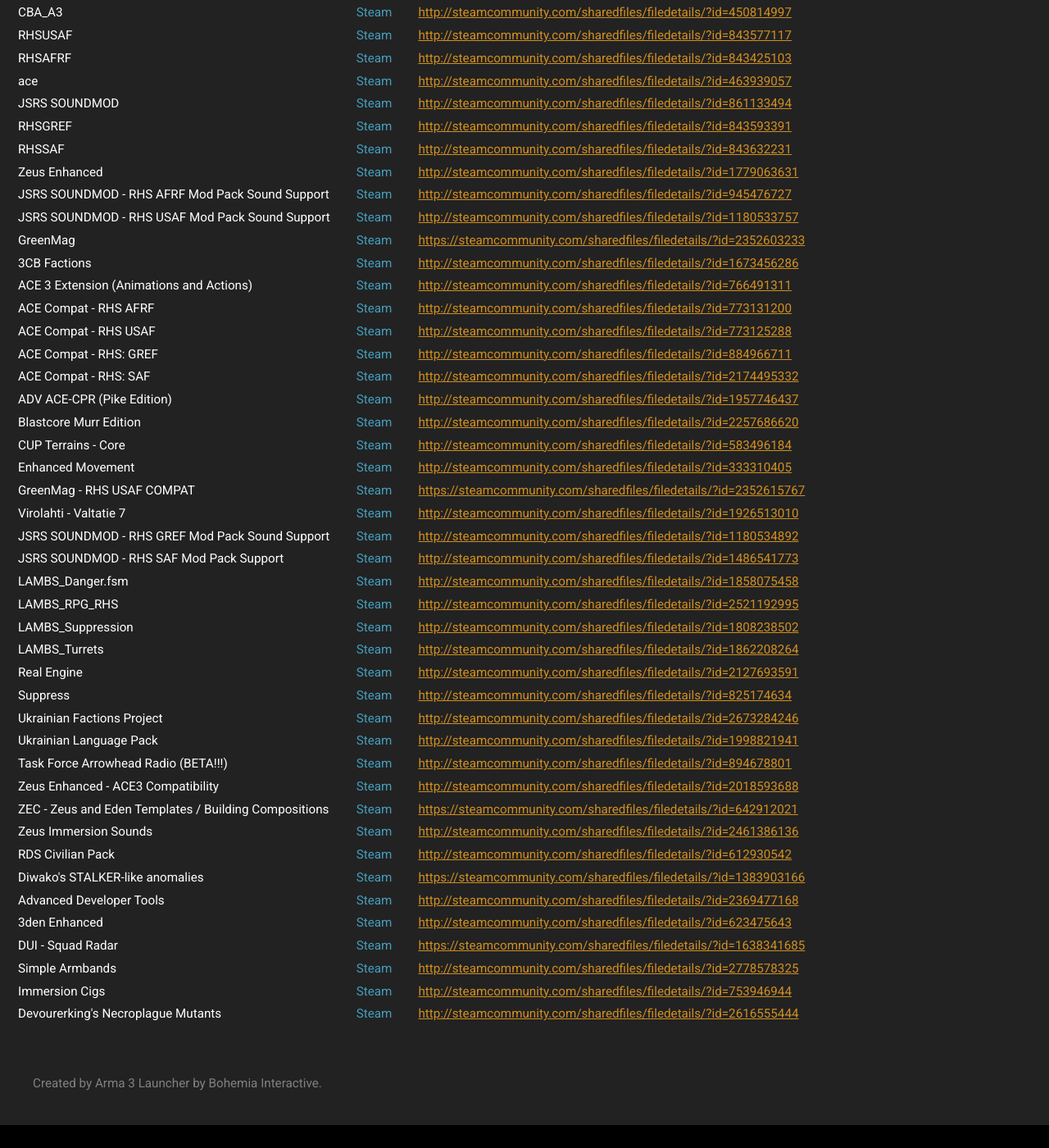
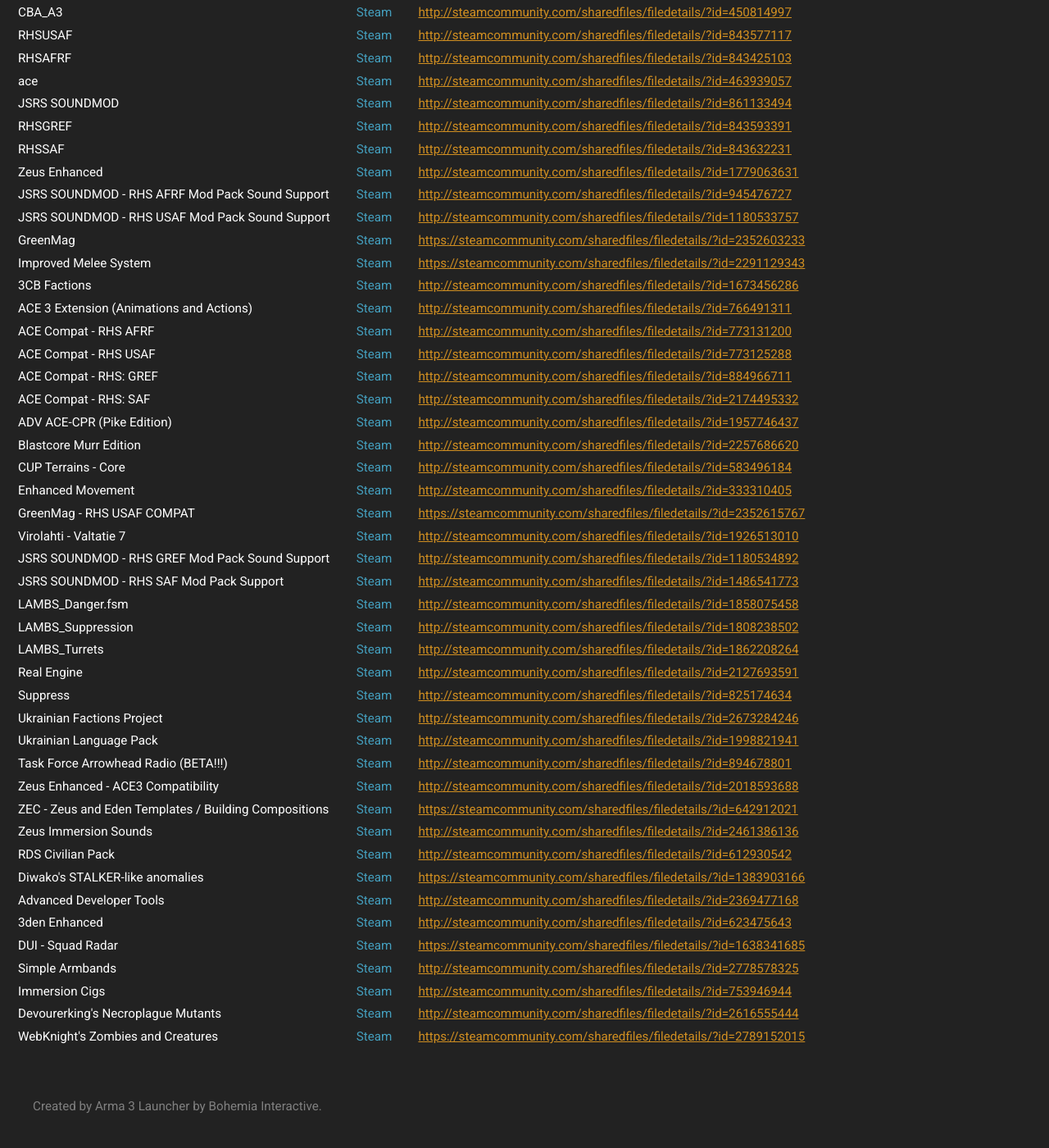
Before and after one commit to ArmaUkraine/PMC, a plain HTML site: page preset.html in a window 1280 px wide. Shown: the part 163-1563 px from the top of the page at 82% size. Before the commit the page ends 1535 px from the top, so only its background shows below. Drawn offline with Linux system fonts and the light colour scheme.

Commit message:
update preset

```diff
--- a/preset.html
+++ b/preset.html
@@ -186,6 +186,15 @@
           </td>
         </tr>
         <tr data-type="ModContainer">
+          <td data-type="DisplayName">Improved Melee System</td>
+          <td>
+            <span class="from-steam">Steam</span>
+          </td>
+          <td>
+            <a href="https://steamcommunity.com/sharedfiles/filedetails/?id=2291129343" data-type="Link">https://steamcommunity.com/sharedfiles/filedetails/?id=2291129343</a>
+          </td>
+        </tr>
+        <tr data-type="ModContainer">
           <td data-type="DisplayName">3CB Factions</td>
           <td>
             <span class="from-steam">Steam</span>
@@ -318,15 +327,6 @@
           </td>
           <td>
             <a href="http://steamcommunity.com/sharedfiles/filedetails/?id=1858075458" data-type="Link">http://steamcommunity.com/sharedfiles/filedetails/?id=1858075458</a>
-          </td>
-        </tr>
-        <tr data-type="ModContainer">
-          <td data-type="DisplayName">LAMBS_RPG_RHS</td>
-          <td>
-            <span class="from-steam">Steam</span>
-          </td>
-          <td>
-            <a href="http://steamcommunity.com/sharedfiles/filedetails/?id=2521192995" data-type="Link">http://steamcommunity.com/sharedfiles/filedetails/?id=2521192995</a>
           </td>
         </tr>
         <tr data-type="ModContainer">
@@ -491,6 +491,15 @@
             <a href="http://steamcommunity.com/sharedfiles/filedetails/?id=2616555444" data-type="Link">http://steamcommunity.com/sharedfiles/filedetails/?id=2616555444</a>
           </td>
         </tr>
+        <tr data-type="ModContainer">
+          <td data-type="DisplayName">WebKnight's Zombies and Creatures</td>
+          <td>
+            <span class="from-steam">Steam</span>
+          </td>
+          <td>
+            <a href="https://steamcommunity.com/sharedfiles/filedetails/?id=2789152015" data-type="Link">https://steamcommunity.com/sharedfiles/filedetails/?id=2789152015</a>
+          </td>
+        </tr>
       </table>
     </div>
     <div class="dlc-list">
```
